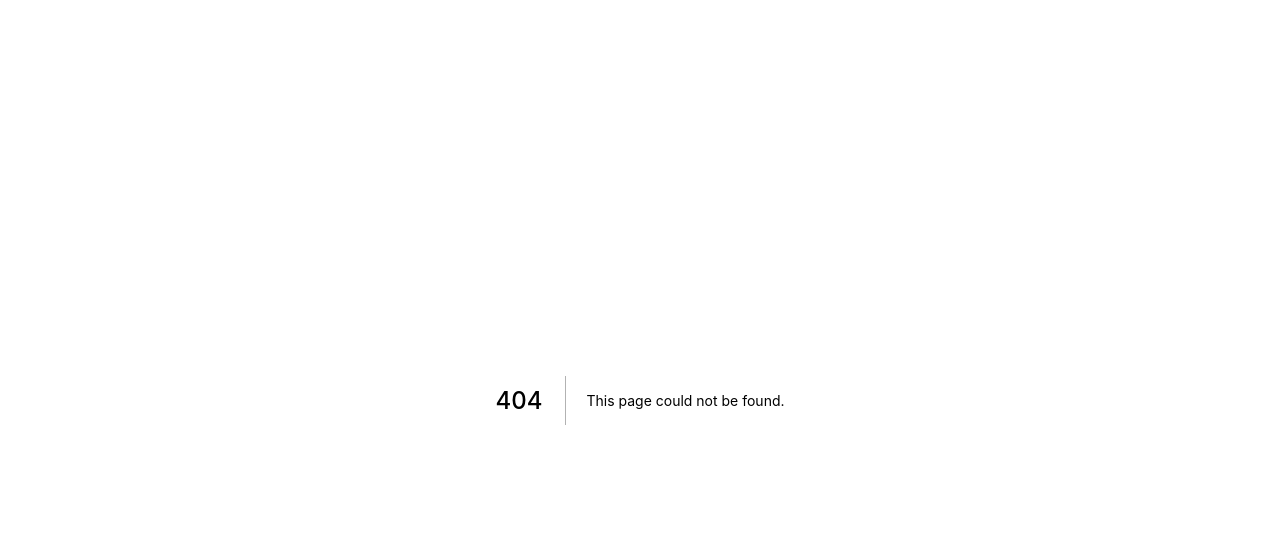
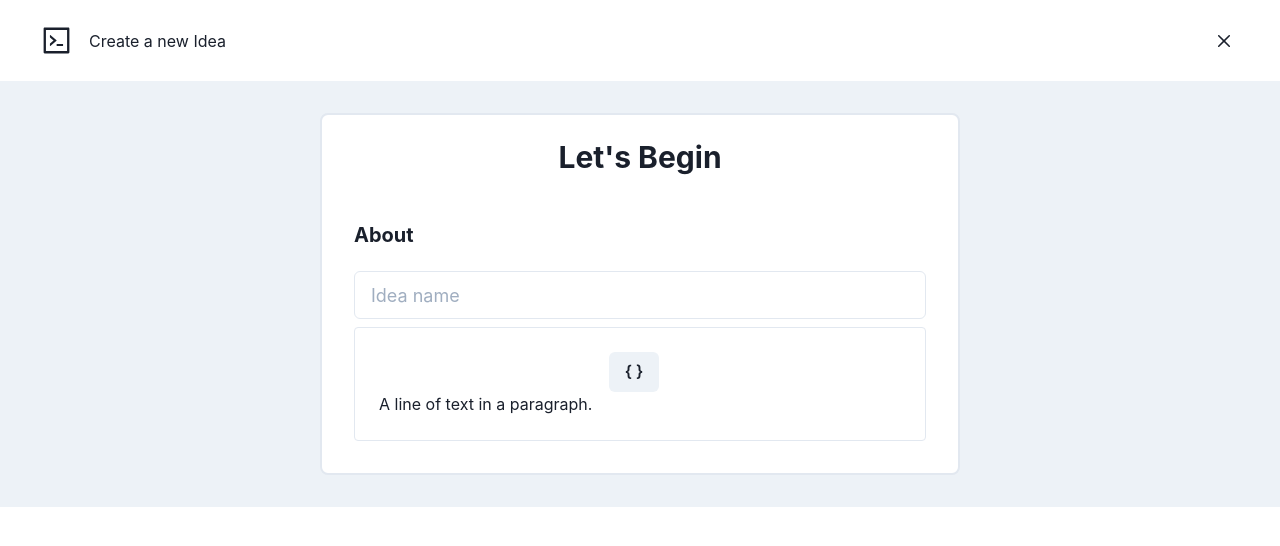
Before and after one commit to Gabriel2233/eg-dev, a Next.js app: page /new-idea in a window 1280 px wide. Before the commit this address had no page. Shown: the top 546 px of the page. Built offline with nearby package versions, Linux system fonts and the light colour scheme; no server answers.

Commit message:
Started configuring Rich text editor

```diff
--- a/package.json
+++ b/package.json
@@ -17,7 +17,9 @@
     "next": "10.0.2",
     "react": "17.0.1",
     "react-dom": "17.0.1",
-    "react-icons": "^3.11.0"
+    "react-icons": "^3.11.0",
+    "slate": "^0.59.0",
+    "slate-react": "^0.59.0"
   },
   "devDependencies": {
     "@types/node": "^14.14.9",
--- a/pages/_app.tsx
+++ b/pages/_app.tsx
@@ -1,4 +1,7 @@
 import { ChakraProvider, extendTheme } from "@chakra-ui/react";
+import { AuthProvider } from "../src/firebaseLib/auth";
+
+import "draft-js/dist/Draft.css";
 
 const colors = {
   yellow: {
@@ -11,9 +14,11 @@ const theme = extendTheme({ colors });
 
 function MyApp({ Component, pageProps }) {
   return (
-    <ChakraProvider theme={theme}>
-      <Component {...pageProps} />
-    </ChakraProvider>
+    <AuthProvider>
+      <ChakraProvider theme={theme}>
+        <Component {...pageProps} />
+      </ChakraProvider>
+    </AuthProvider>
   );
 }
 
--- /dev/null
+++ b/pages/dashboard.tsx
@@ -0,0 +1,3 @@
+export default function Dashboard() {
+  return <h1>Dashboard</h1>;
+}
--- /dev/null
+++ b/pages/new-idea.tsx
@@ -0,0 +1,26 @@
+import { CloseButton, Flex, Icon } from "@chakra-ui/react";
+import { useRouter } from "next/router";
+import { AiOutlineCode } from "react-icons/ai";
+import { IdeaCreationForm } from "../src/components/IdeaCreationForm";
+import { VerticalLayout } from "../src/components/VerticalLayout";
+
+export default function NewIdeaCreator() {
+  const { back } = useRouter();
+
+  return (
+    <VerticalLayout>
+      <Flex w="full" align="center" justify="space-between" p={6}>
+        <Flex align="center">
+          <Icon as={AiOutlineCode} mx={4} fontSize="33px" />
+          Create a new Idea
+        </Flex>
+
+        <CloseButton onClick={() => back()} mx={4} />
+      </Flex>
+
+      <Flex w="full" bg="gray.100" align="center" justify="center">
+        <IdeaCreationForm />
+      </Flex>
+    </VerticalLayout>
+  );
+}
--- /dev/null
+++ b/src/components/DescriptionRichEditor.tsx
@@ -0,0 +1,89 @@
+import React, {
+  ChangeEvent,
+  FormEvent,
+  useCallback,
+  useMemo,
+  useState,
+} from "react";
+import { chakra, Flex, CodeProps } from "@chakra-ui/react";
+import { RichButton } from "./RichButton";
+
+import { createEditor, Editor, Node, Transforms } from "slate";
+import { Slate, Editable, withReact } from "slate-react";
+
+export const DescriptionRichEditor = () => {
+  const editor = useMemo(() => withReact(createEditor()), []);
+
+  const [value, setValue] = useState([
+    {
+      type: "paragraph",
+      children: [{ text: "A line of text in a paragraph." }],
+    },
+  ]);
+
+  const renderElement = useCallback((props) => {
+    switch (props.element.type) {
+      case "code":
+        return <CodeElement {...props} />;
+      default:
+        return <DefaultElement {...props} />;
+    }
+  }, []);
+
+  const toggleCode = (e: FormEvent) => {
+    e.preventDefault();
+
+    const [match] = Editor.nodes(editor, {
+      match: (n) => n.type === "code",
+    });
+
+    Transforms.setNodes(
+      editor,
+      { type: match ? "paragraph" : "code" },
+      { match: (n) => Editor.isBlock(editor, n) }
+    );
+  };
+
+  return (
+    <chakra.div
+      maxH="300px"
+      w="full"
+      borderWidth={1}
+      borderColor="gray.200"
+      rounded="4px"
+      _focus={{ borderColor: "yellow.400" }}
+      p={6}
+    >
+      <Slate
+        editor={editor}
+        value={value}
+        onChange={(newValue) => setValue(newValue as any)}
+      >
+        <Flex w="full" align="center" justify="center">
+          <RichButton onClick={(e) => toggleCode(e)}>{"{ }"}</RichButton>
+        </Flex>
+        <Editable
+          renderElement={renderElement}
+          onKeyDown={(event) => {
+            if (event.key === "&") {
+              event.preventDefault();
+              editor.insertText("and");
+            }
+          }}
+        />
+      </Slate>
+    </chakra.div>
+  );
+};
+
+const CodeElement = (props: HTMLPreElement) => {
+  return (
+    <pre {...props.attributes}>
+      <code>{props.children}</code>
+    </pre>
+  );
+};
+
+const DefaultElement = (props: HTMLParagraphElement) => {
+  return <p {...props.attributes}>{props.children}</p>;
+};
--- /dev/null
+++ b/src/components/IdeaCreationForm.tsx
@@ -0,0 +1,38 @@
+import { Flex, Heading, Input } from "@chakra-ui/react";
+import { DescriptionRichEditor } from "./DescriptionRichEditor";
+
+export const IdeaCreationForm = () => {
+  return (
+    <Flex
+      w="50%"
+      align="start"
+      justify="center"
+      flexDir="column"
+      as="form"
+      rounded="8px"
+      background="white"
+      m={8}
+      borderWidth={2}
+      borderColor="gray.200"
+    >
+      <Heading size="lg" w="full" textAlign="center" pt={6}>
+        Let's Begin
+      </Heading>
+
+      <Flex w="full" align="start" justify="center" flexDir="column" p={8}>
+        <Heading size="md" my={4} textAlign="start" w="full">
+          About
+        </Heading>
+
+        <Input
+          size="lg"
+          my={2}
+          _focus={{ borderColor: "yellow.400" }}
+          placeholder="Idea name"
+        />
+
+        <DescriptionRichEditor />
+      </Flex>
+    </Flex>
+  );
+};
--- /dev/null
+++ b/src/components/RichButton.tsx
@@ -0,0 +1,10 @@
+import { Button, ButtonProps } from "@chakra-ui/react";
+import { ReactNode } from "react";
+
+export const RichButton = (props: ButtonProps) => {
+  return (
+    <Button mr={3} {...props}>
+      {props.children}
+    </Button>
+  );
+};
--- a/src/firebaseLib/auth.tsx
+++ b/src/firebaseLib/auth.tsx
@@ -16,7 +16,7 @@ type AppUser = {
 type IAuthContext = {
   user: AppUser | null;
   loading: boolean;
-  signinWithFacebook(redirect?: string): Promise<void>;
+  signinWithGitHub(redirect?: string): Promise<void>;
   signinWithGoogle(redirect?: string): Promise<void>;
   signOut(): Promise<void>;
 };
@@ -60,7 +60,7 @@ function useProvideAuth() {
     }
   };
 
-  const signinWithFacebook = async (redirect: string) => {
+  const signinWithGitHub = async (redirect: string) => {
     setLoading(true);
 
     try {
@@ -113,7 +113,7 @@ function useProvideAuth() {
   return {
     user,
     loading,
-    signinWithFacebook,
+    signinWithGitHub,
     signinWithGoogle,
     signOut,
   };
```
Also changed, not shown: pages/login.tsx (+44 -2 lines), tsconfig.json (+4 -14 lines), 1 other file (tests, documents, lock files or other folders).
